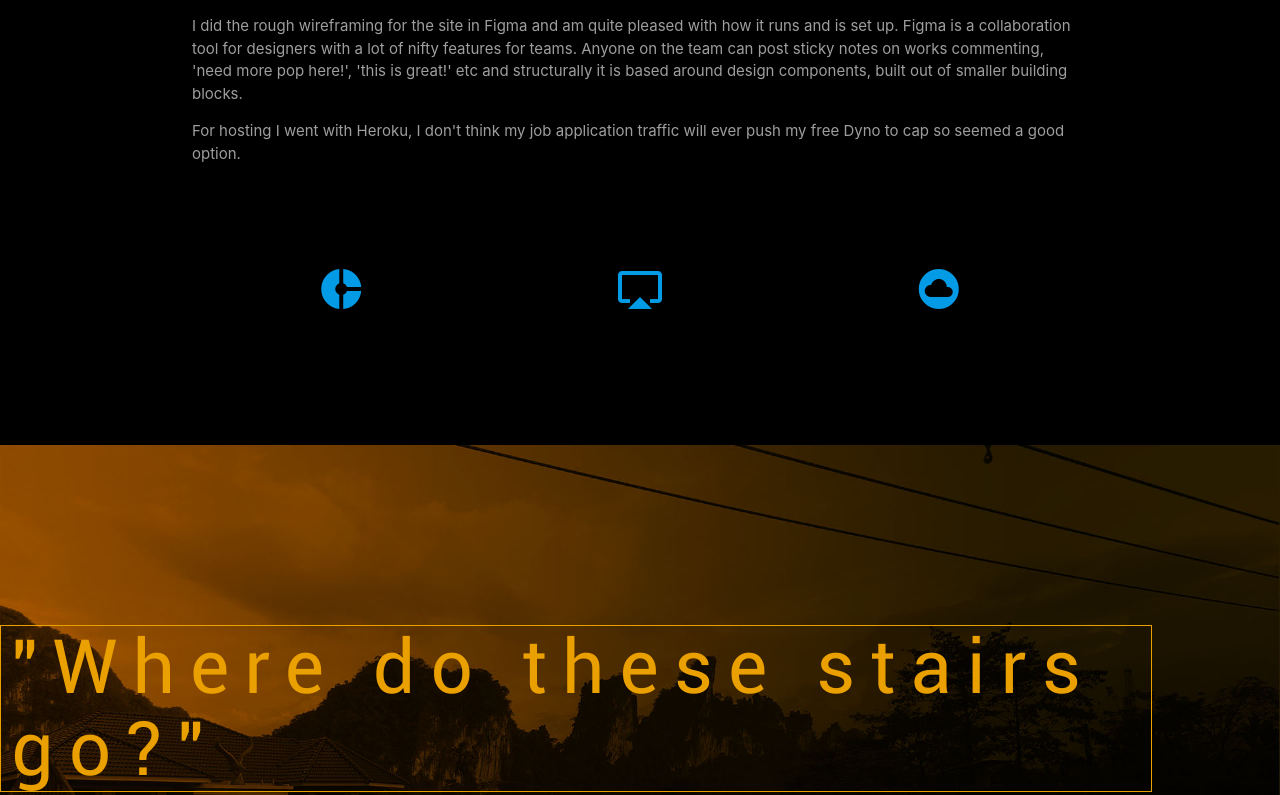
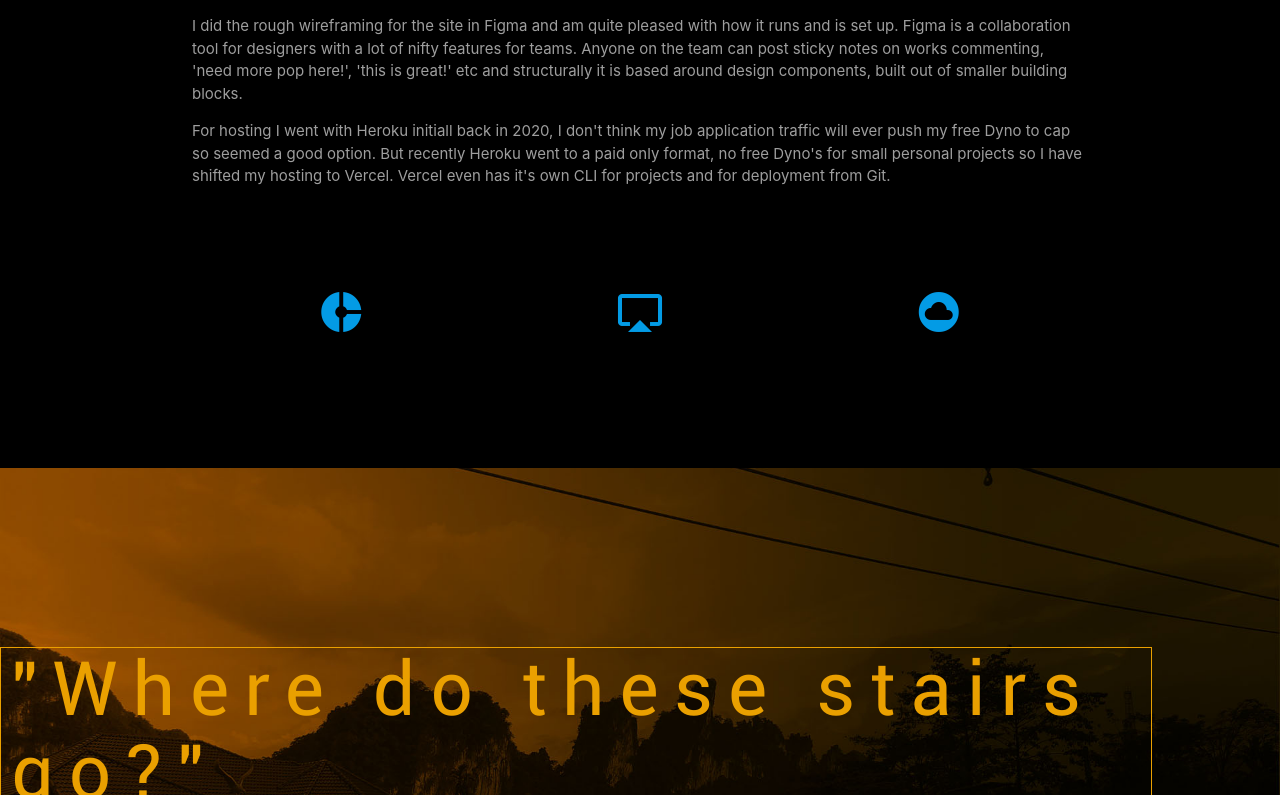
Before and after one commit to Chorazin/personal-website, a Nuxt app: page /build in a window 1280 px wide. Shown: the part 1105-1900 px from the top of the page. Built offline with nearby package versions, Linux system fonts and the light colour scheme.

Commit message:
build meta data updates

```diff
--- a/pages/build.vue
+++ b/pages/build.vue
@@ -7,7 +7,7 @@
           <h4 class='underline'>Hosting?</h4>
         </p>
         <p class='date'>
-            Written by: Roger Atkins - Dev | Web | Design - 15/5/2020 <br/><br/>
+            Written by: Roger Atkins - Dev | Web | Design - 30/09/2023 <br/><br/>
         </p>
         <p>
           So for this website I decided to try out Nuxt.js, a framework for Vue.js, yes I know, a framework for a library.
@@ -34,7 +34,9 @@
           based around design components, built out of smaller building blocks.
         </p>
         <p>
-          For hosting I went with Heroku, I don't think my job application traffic will ever push my free Dyno to cap so seemed a good option.
+          For hosting I went with Heroku initiall back in 2020, I don't think my job application traffic will ever push my free Dyno to cap so seemed a good option. But recently
+          Heroku went to a paid only format, no free Dyno's for small personal projects so I have shifted my hosting to Vercel.
+          Vercel even has it's own CLI for projects and for deployment from Git.
         </p>
       </div>
       <div class='spacer_vertical_100'>
```
